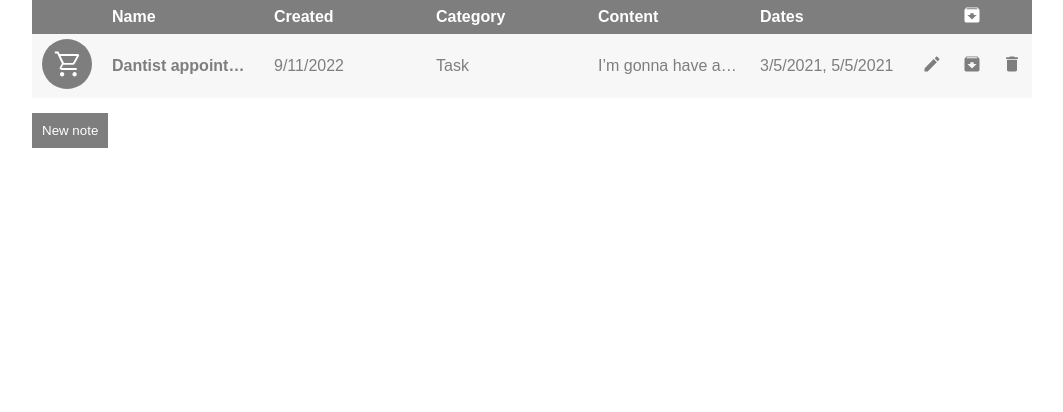
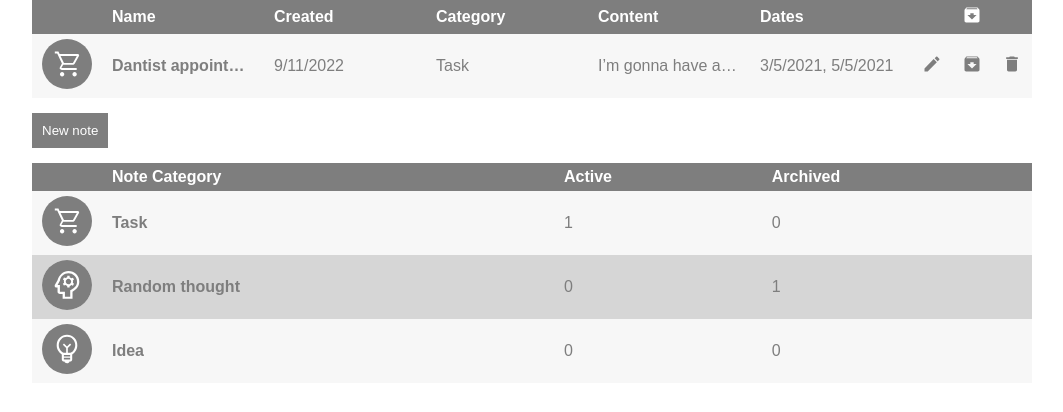
Before and after one commit to shevelidze/radency-hometask-2, a React (Create React App) app: page / in a window 1280 px wide. Shown: the top 412 px of the page, without its empty margins (108-1171 px from the left). Built offline with nearby package versions, Linux system fonts and the light colour scheme.

Commit message:
Add summary table

```diff
--- a/src/App.tsx
+++ b/src/App.tsx
@@ -1,9 +1,10 @@
 import React from 'react';
 import './App.css';
+import Root from './layouts/Root';
+import useNoteForm from './hooks/useNoteForm';
+import NotesTable from './components/NotesTable';
 import Button from './components/Button';
-import NotesTable from './components/NotesTable';
-import useNoteForm from './hooks/useNoteForm';
-import Root from './layouts/Root';
+import SummaryTable from './components/SummaryTable';
 
 function App() {
   const openNoteForm = useNoteForm();
@@ -12,6 +13,7 @@ function App() {
     <Root>
       <NotesTable />
       <Button onClick={() => openNoteForm(null)}>New note</Button>
+      <SummaryTable />
     </Root>
   );
 }
--- /dev/null
+++ b/src/components/SummaryTable/CategorySummaryRow/index.tsx
@@ -0,0 +1,44 @@
+import React from 'react';
+import categories from '../../../configs/categories';
+import CategoryIcon from '../../CategoryIcon';
+import TableRow from '../../TableRow';
+import TableCell from '../../TableCell';
+import { useAppSelector } from '../../../redux/hooks';
+import {
+  Note,
+  selectActiveNotes,
+  selectArchivedNotes,
+} from '../../../redux/slices/notes';
+
+export interface CategorySummaryRowProps {
+  categoryIndex: number;
+}
+
+const CategorySummaryRow: React.FC<CategorySummaryRowProps> = ({
+  categoryIndex,
+}) => {
+  const activeNotes = useAppSelector(selectActiveNotes);
+  const archivedNotes = useAppSelector(selectArchivedNotes);
+
+  const noteHasNeededCategory = (note: Note) =>
+    note.categoryIndex === categoryIndex;
+
+  const category = categories[categoryIndex];
+  const activeNotesNumber = activeNotes.filter(noteHasNeededCategory).length;
+  const archivedNotesNumber = archivedNotes.filter(
+    noteHasNeededCategory
+  ).length;
+
+  return (
+    <TableRow>
+      <TableCell>
+        <CategoryIcon url={category.iconUrl} />
+      </TableCell>
+      <TableCell>{category.name}</TableCell>
+      <TableCell>{activeNotesNumber}</TableCell>
+      <TableCell>{archivedNotesNumber}</TableCell>
+    </TableRow>
+  );
+};
+
+export default CategorySummaryRow;
--- /dev/null
+++ b/src/components/SummaryTable/SummaryTable.module.css
@@ -0,0 +1,7 @@
+.summaryTable th:first-child {
+  width: 50px;
+}
+
+.summaryTable td:nth-child(2) {
+  font-weight: bold;
+}
--- /dev/null
+++ b/src/components/SummaryTable/index.tsx
@@ -0,0 +1,29 @@
+import React from 'react';
+import Table from '../Table';
+import TableRow from '../TableRow';
+import TableHeaderCell from '../TableHeaderCell';
+import categories from '../../configs/categories';
+import CategorySummaryRow from './CategorySummaryRow';
+import styles from './SummaryTable.module.css';
+
+const SummaryTable: React.FC = () => {
+  return (
+    <Table
+      head={
+        <TableRow>
+          <TableHeaderCell></TableHeaderCell>
+          <TableHeaderCell>Note Category</TableHeaderCell>
+          <TableHeaderCell>Active</TableHeaderCell>
+          <TableHeaderCell>Archived</TableHeaderCell>
+        </TableRow>
+      }
+      className={styles.summaryTable}
+    >
+      {categories.map((category, categoryIndex) => (
+        <CategorySummaryRow key={categoryIndex} categoryIndex={categoryIndex} />
+      ))}
+    </Table>
+  );
+};
+
+export default SummaryTable;
```
